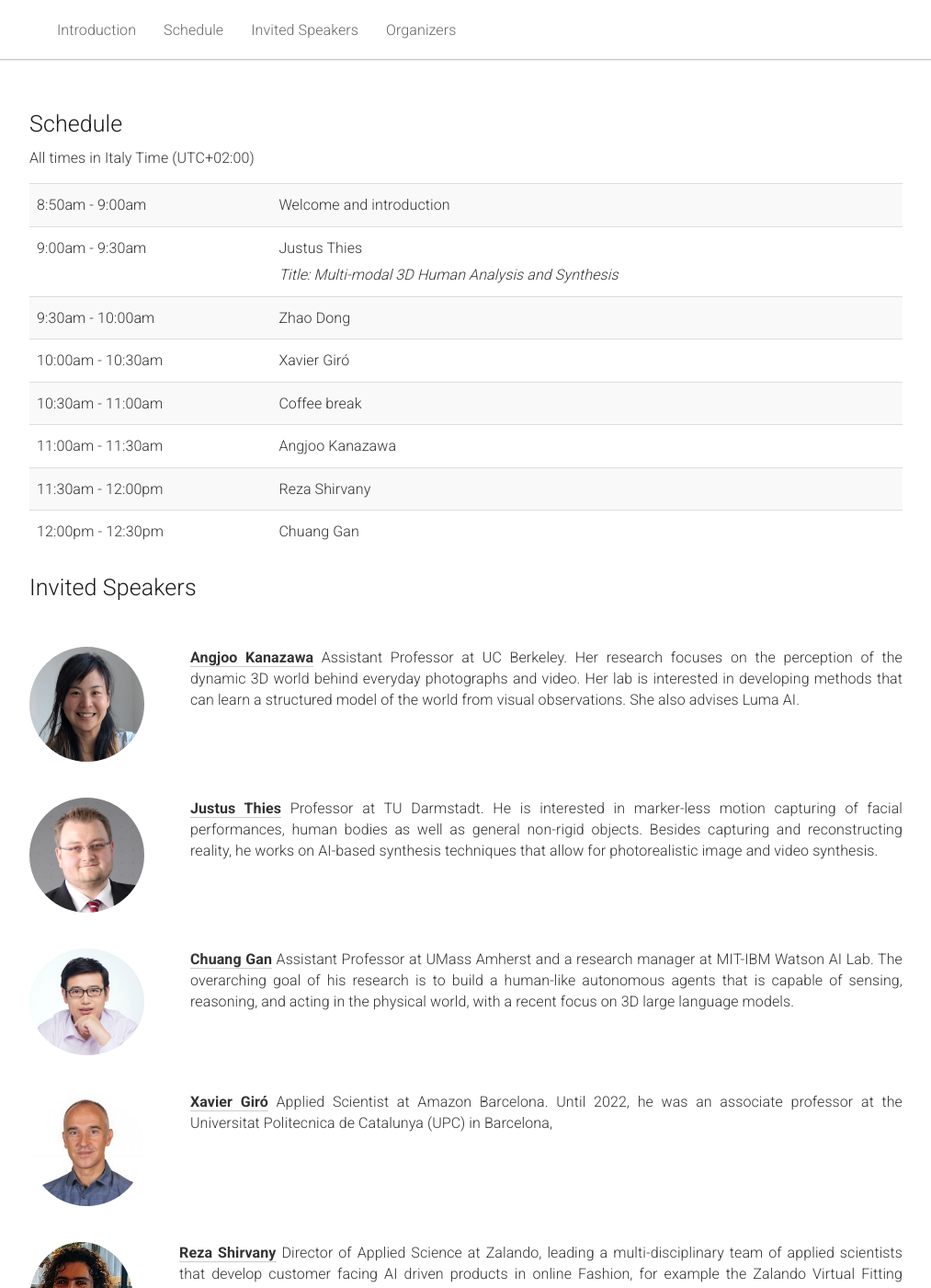
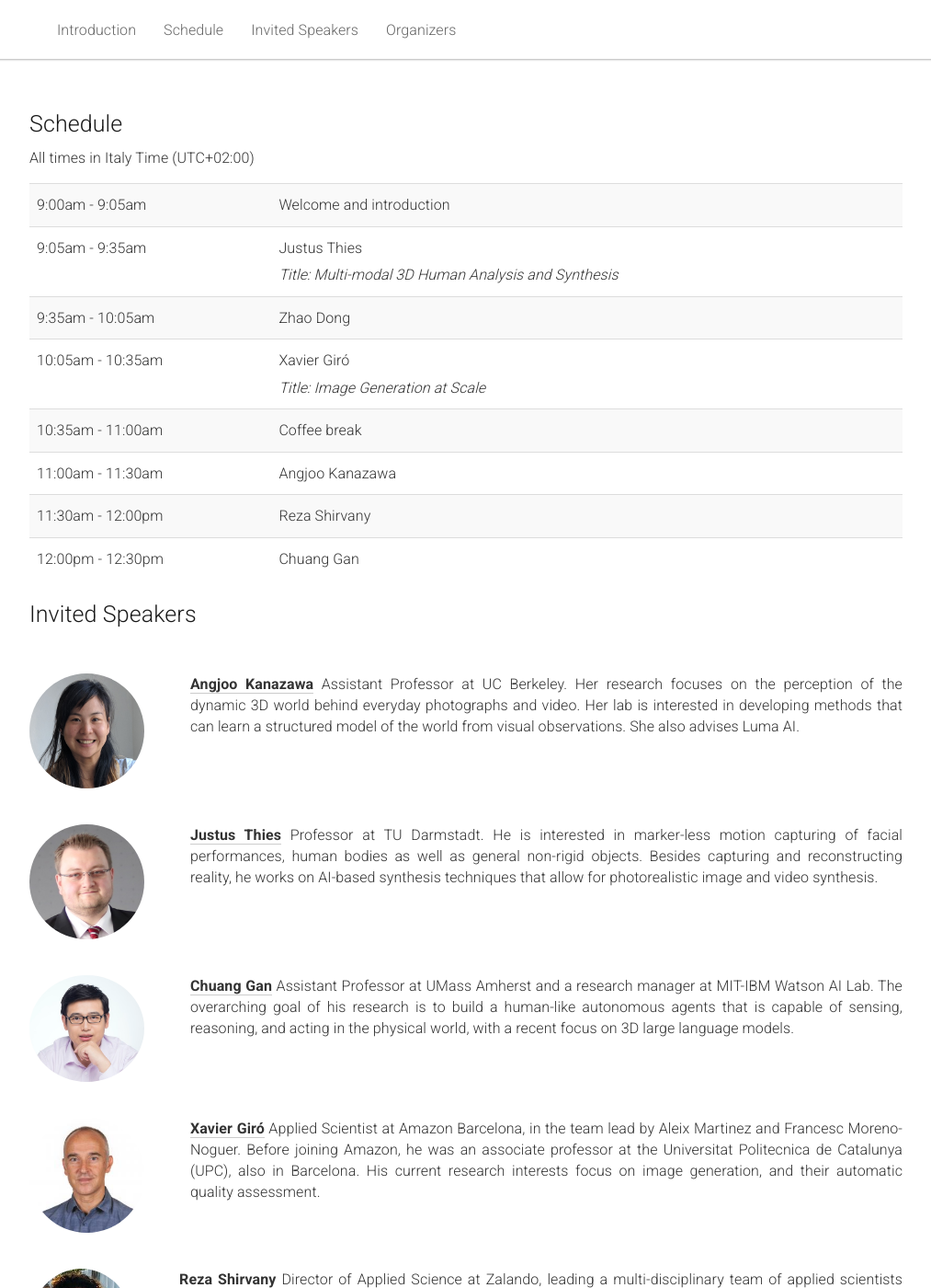
Before and after one commit to 3dv-in-ecommerce/3dv-in-ecommerce.github.io, a Jekyll site: the page built from _pages/home.md, in a window 1280 px wide and 1400 px high, scrolled down 486 px. Shown: the whole window at 92% size, without its empty margins (133-1146 px from the left). Built offline with Jekyll 4.4.1, drawn with Linux system fonts in a browser that asks for light colours.

Commit message:
update schedule, speaker

```diff
--- a/_pages/home.md
+++ b/_pages/home.md
@@ -70,12 +70,12 @@ description: "Website for the Workshop on 3D Vision and Modeling Challenges in e
      <table class="table table-striped">
       <tbody>
         <tr>
-          <td>8:50am - 9:00am</td>
+          <td>9:00am - 9:05am</td>
           <td>Welcome and introduction</td>
           <td></td>
         </tr>
         <tr>
-          <td>9:00am - 9:30am</td>
+          <td>9:05am - 9:35am</td>
           <td>Justus Thies
           <br/>
           <i>Title: Multi-modal 3D Human Analysis and Synthesis</i>
@@ -83,17 +83,20 @@ description: "Website for the Workshop on 3D Vision and Modeling Challenges in e
           <td></td>
         </tr>
         <tr>
-          <td>9:30am - 10:00am</td>
+          <td>9:35am - 10:05am</td>
           <td>Zhao Dong</td>
           <td></td>
         </tr>
         <tr>
-          <td>10:00am - 10:30am</td>
-          <td>Xavier Giró</td>
+          <td>10:05am - 10:35am</td>
+          <td>Xavier Giró
+          <br/>
+          <i>Title: Image Generation at Scale</i>
+          </td>
           <td></td>
         </tr>
         <tr>
-          <td>10:30am - 11:00am</td>
+          <td>10:35am - 11:00am</td>
           <td>Coffee break</td>
           <td></td>
         </tr>
@@ -190,7 +193,7 @@ description: "Website for the Workshop on 3D Vision and Modeling Challenges in e
   <div class="col-md-12">
     <a href="https://imatge.upc.edu/web/people/xavier-giro"><img class="people-pic" style="float:left;margin-right:50px;" src="{{ "/static/img/people/xavier.jpg" | prepend:site.baseurl }}"></a>
     <p>
-      <b><a href="https://imatge.upc.edu/web/people/xavier-giro">Xavier Giró</a></b> Applied Scientist at Amazon Barcelona. Until 2022, he was an associate professor at the Universitat Politecnica de Catalunya (UPC) in Barcelona,
+      <b><a href="https://imatge.upc.edu/web/people/xavier-giro">Xavier Giró</a></b> Applied Scientist at Amazon Barcelona, in the team lead by Aleix Martinez and Francesc Moreno-Noguer. Before joining Amazon, he was an associate professor at the Universitat Politecnica de Catalunya (UPC), also in Barcelona. His current research interests focus on image generation, and their automatic quality assessment.
     </p>
   </div>
 </div><br>
```
Also changed, not shown: 1 other file.
